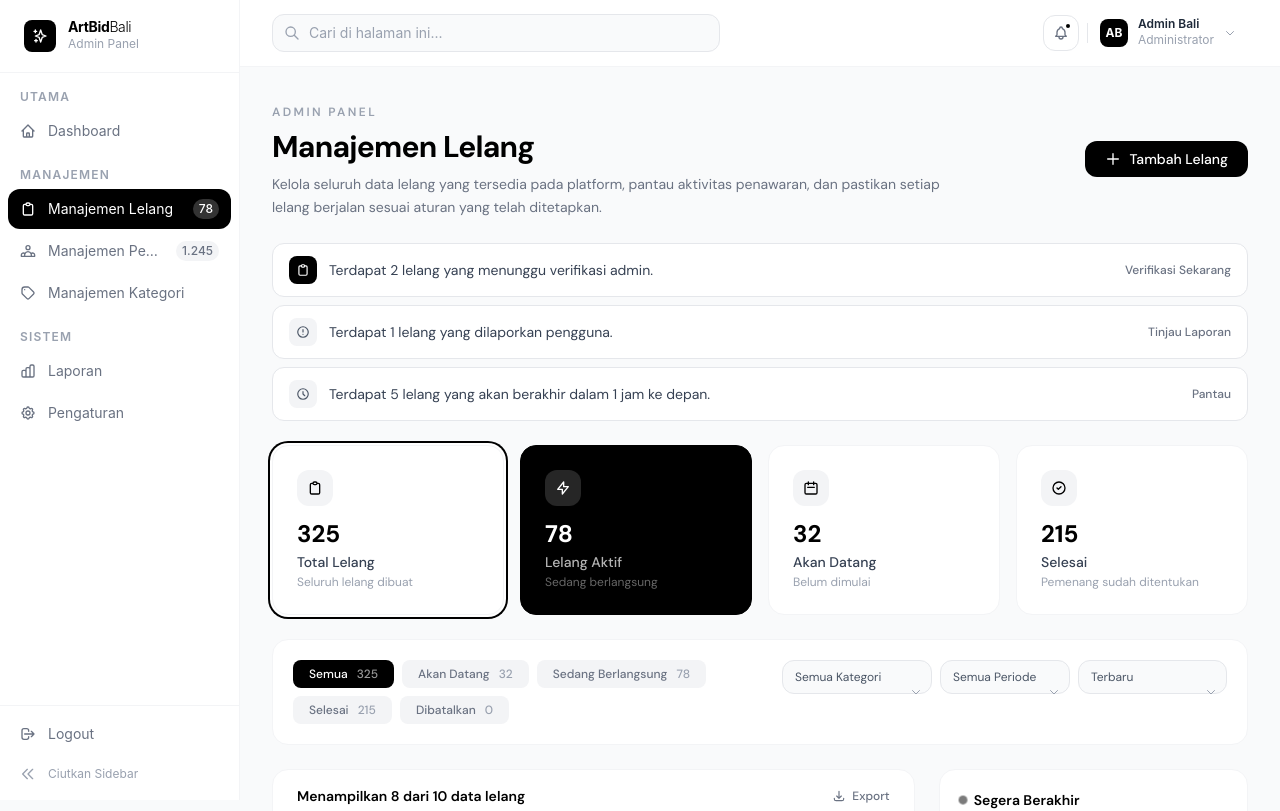
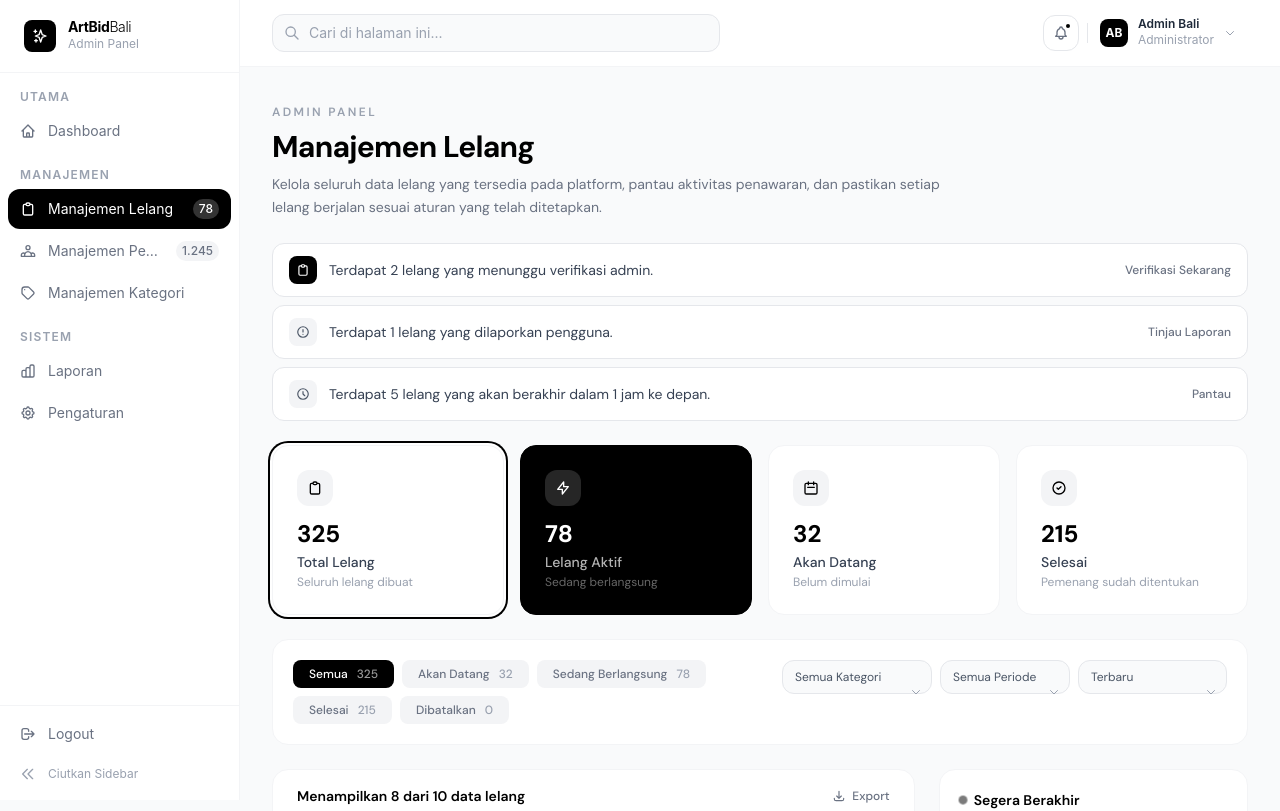
Before and after one commit to dekadii01/artbid-uasPWPB, a Vue app in the folder frontend/: page /admin/auctions in a window 1280 px wide. Shown: the top 811 px of the page. Built offline with nearby package versions, Linux system fonts and the light colour scheme.

Commit message:
refactor: simplify header structure in Index.vue by removing unnecessary button

```diff
--- a/frontend/src/views/admin/auctions/Index.vue
+++ b/frontend/src/views/admin/auctions/Index.vue
@@ -474,7 +474,7 @@ function exportData() {
   <div class="min-h-screen bg-gray-50 font-sans flex flex-col">
     <div class="flex-1 px-8 py-8 space-y-6">
       <!-- ═══════════════════ HEADER ═══════════════════ -->
-      <div class="flex justify-between items-center">
+      <div class="">
         <div>
           <span
             class="text-xs font-semibold tracking-[0.2em] uppercase text-gray-400"
@@ -489,25 +489,6 @@ function exportData() {
             aturan yang telah ditetapkan.
           </p>
         </div>
-        <button
-          @click="$router.push('/admin/auctions/create')"
-          class="flex items-center gap-2 px-5 py-2 bg-black text-white rounded-xl text-sm font-medium hover:bg-gray-800 transition-colors"
-        >
-          <svg
-            class="w-4 h-4"
-            fill="none"
-            stroke="currentColor"
-            viewBox="0 0 24 24"
-          >
-            <path
-              stroke-linecap="round"
-              stroke-linejoin="round"
-              stroke-width="2"
-              d="M12 4v16m8-8H4"
-            />
-          </svg>
-          Tambah Lelang
-        </button>
       </div>
 
       <!-- ═══════════════════ SYSTEM ALERTS ═══════════════════ -->
```
